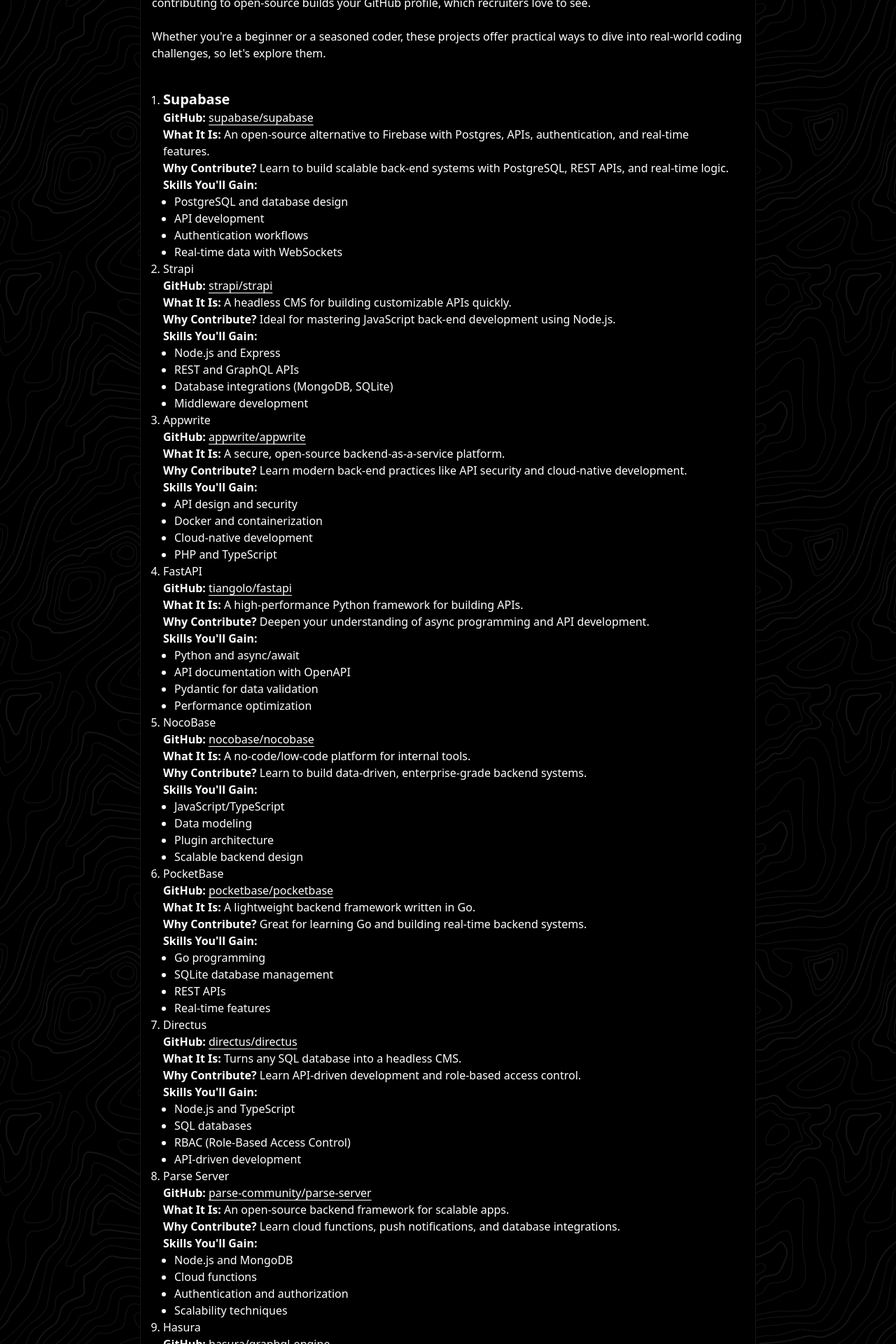
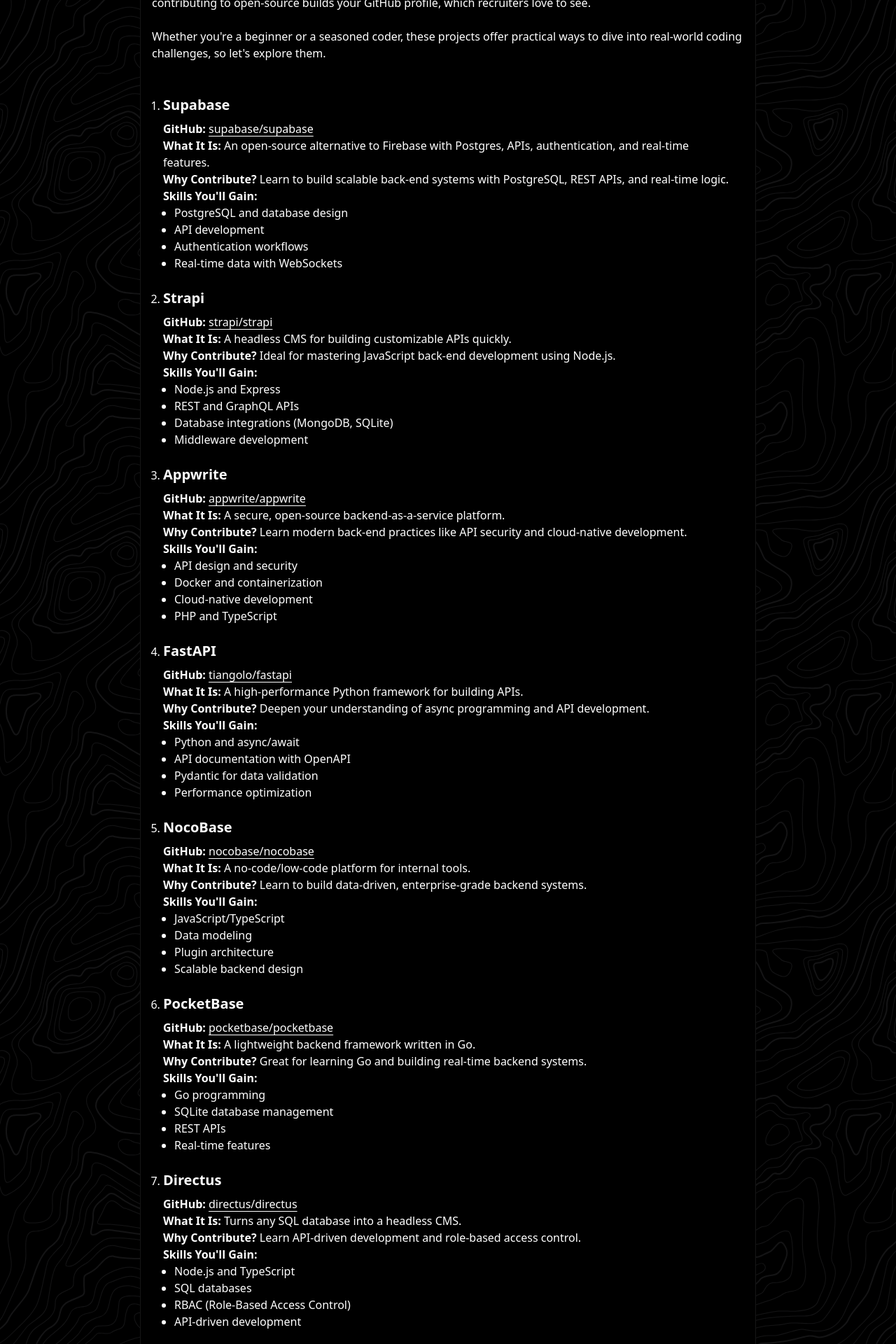
Before and after one commit to anuprajvarma/portfolio, a Next.js app: page /blog/7-Principles-of-Rich-Web-Applications in a window 1280 px wide. Shown: the part 660-2580 px from the top of the page at 70% size. Built offline with nearby package versions, Linux system fonts and the light colour scheme.

Commit message:
update blog

```diff
--- a/app/blog/[slug]/page.tsx
+++ b/app/blog/[slug]/page.tsx
@@ -10,7 +10,7 @@
     <div className="w-full flex">
       <div className="sm:w-[55rem] w-full m-auto p-4 flex flex-col gap-6 border border-[var(--bg)] rounded-sm">
         <div className="flex flex-col gap-4">
-          <h2 className="text-2xl">
+          <h2 className="text-2xl font-semibold">
             10 Must-Try Open-Source GitHub Projects to Level Up Your Back-End
             Skills in 2025
           </h2>
@@ -84,9 +84,9 @@
           let&apos;s explore them.
         </p>
 
-        <ol className="list-decimal p-4">
+        <ol className="list-decimal p-4 flex flex-col gap-4">
           <li>
-            <h3 className="text-xl font-semibold">Supabase</h3>
+            <h3 className="text-xl font-semibold py-2">Supabase</h3>
             <p>
               <strong>GitHub:</strong>{" "}
               <a
@@ -118,7 +118,7 @@
           </li>
 
           <li>
-            <h3>Strapi</h3>
+            <h3 className="text-xl font-semibold py-2">Strapi</h3>
             <p>
               <strong>GitHub:</strong>{" "}
               <a
@@ -149,7 +149,7 @@
           </li>
 
           <li>
-            <h3>Appwrite</h3>
+            <h3 className="text-xl font-semibold py-2">Appwrite</h3>
             <p>
               <strong>GitHub:</strong>{" "}
               <a
@@ -180,7 +180,7 @@
           </li>
 
           <li>
-            <h3>FastAPI</h3>
+            <h3 className="text-xl font-semibold py-2">FastAPI</h3>
             <p>
               <strong>GitHub:</strong>{" "}
               <a
@@ -211,7 +211,7 @@
           </li>
 
           <li>
-            <h3>NocoBase</h3>
+            <h3 className="text-xl font-semibold py-2">NocoBase</h3>
             <p>
               <strong>GitHub:</strong>{" "}
               <a
@@ -242,7 +242,7 @@
           </li>
 
           <li>
-            <h3>PocketBase</h3>
+            <h3 className="text-xl font-semibold py-2">PocketBase</h3>
             <p>
               <strong>GitHub:</strong>{" "}
               <a
@@ -273,7 +273,7 @@
           </li>
 
           <li>
-            <h3>Directus</h3>
+            <h3 className="text-xl font-semibold py-2">Directus</h3>
             <p>
               <strong>GitHub:</strong>{" "}
               <a
@@ -304,7 +304,7 @@
           </li>
 
           <li>
-            <h3>Parse Server</h3>
+            <h3 className="text-xl font-semibold py-2">Parse Server</h3>
             <p>
               <strong>GitHub:</strong>{" "}
               <a
@@ -335,7 +335,7 @@
           </li>
 
           <li>
-            <h3>Hasura</h3>
+            <h3 className="text-xl font-semibold py-2">Hasura</h3>
             <p>
               <strong>GitHub:</strong>{" "}
               <a
@@ -366,7 +366,7 @@
           </li>
 
           <li>
-            <h3>OPAL</h3>
+            <h3 className="text-xl font-semibold py-2">OPAL</h3>
             <p>
               <strong>GitHub:</strong>{" "}
               <a
```
